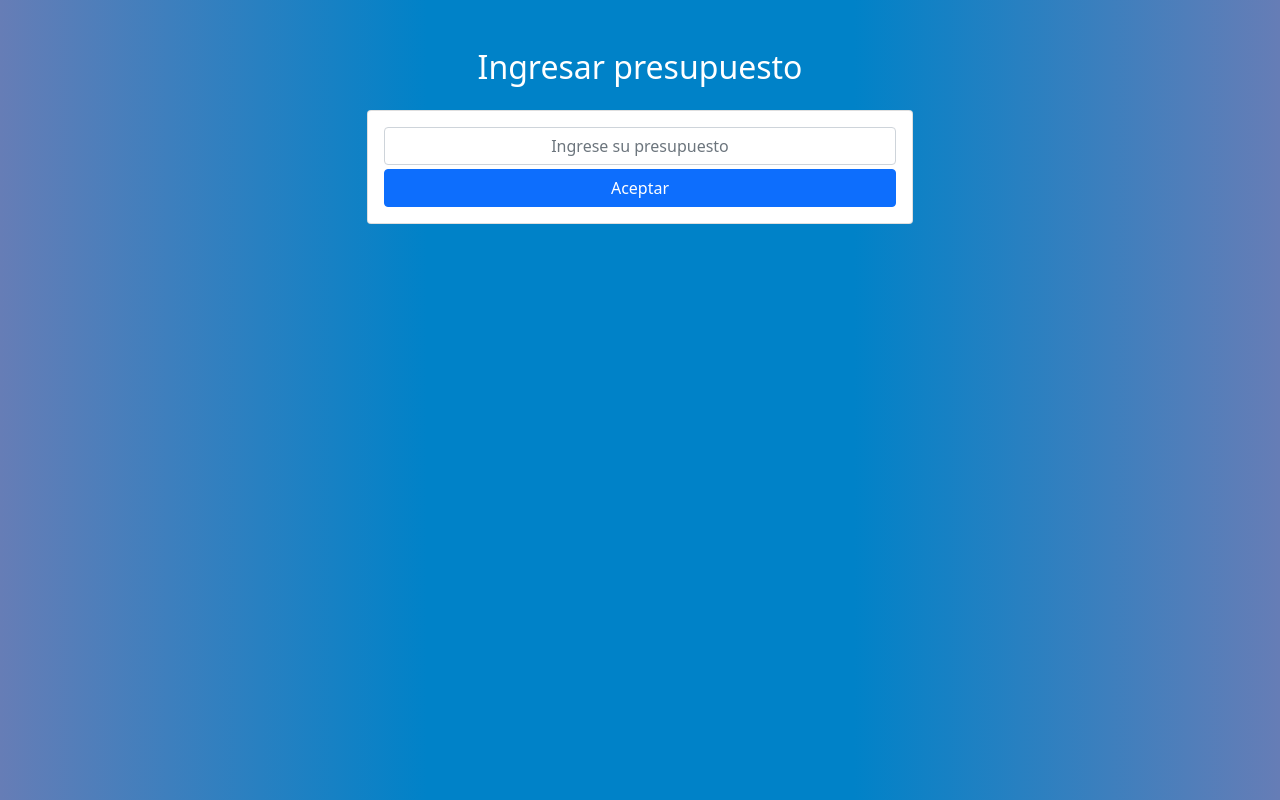
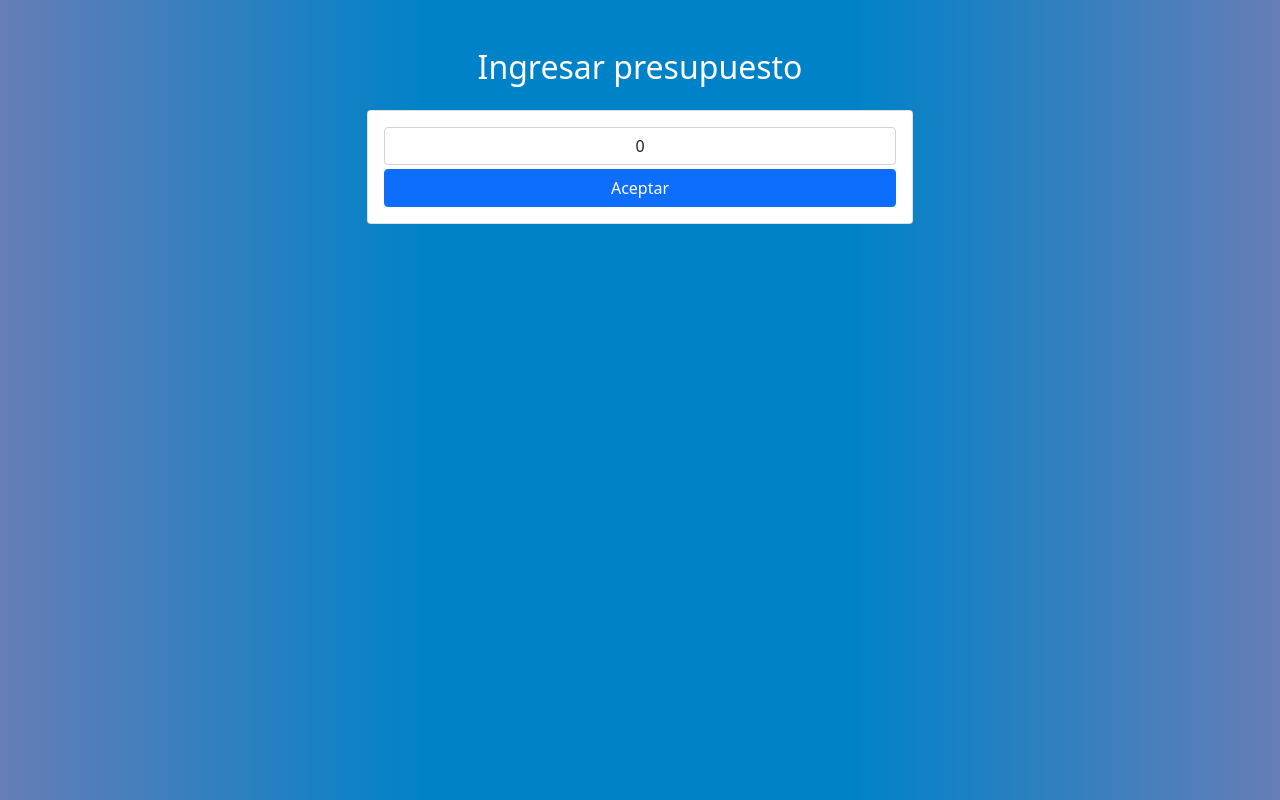
Before and after one commit to renecal/app-presupuesto-angular, an Angular app: page /ingresarPresupuesto in a window 1280 px wide. Built offline with nearby package versions, Linux system fonts and the light colour scheme.

Commit message:
directiva ngModel y cargar modulo formsmodule

```diff
--- a/src/app/app.module.ts
+++ b/src/app/app.module.ts
@@ -7,6 +7,7 @@ import { GastosComponent } from './components/gastos/gastos.component';
 import { IngresarPresupuestoComponent } from './components/ingresar-presupuesto/ingresar-presupuesto.component';
 import { IngresarGastoComponent } from './components/gastos/ingresar-gasto/ingresar-gasto.component';
 import { ListarGastoComponent } from './components/gastos/listar-gasto/listar-gasto.component';
+import { FormsModule } from '@angular/forms';
 
 @NgModule({
   declarations: [
@@ -18,7 +19,8 @@ import { ListarGastoComponent } from './components/gastos/listar-gasto/listar-ga
   ],
   imports: [
     BrowserModule,
-    AppRoutingModule
+    AppRoutingModule,
+    FormsModule
   ],
   providers: [],
   bootstrap: [AppComponent]
--- a/src/app/components/ingresar-presupuesto/ingresar-presupuesto.component.html
+++ b/src/app/components/ingresar-presupuesto/ingresar-presupuesto.component.html
@@ -17,7 +17,12 @@
           </div>
         </div>
         <div class="card-body">
-          <input type="text" class="form-control" placeholder="Ingrese su presupuesto">
+          <input
+          [(ngModel)] = "cantidad"
+          type="text"
+          class="form-control"
+          placeholder="Ingrese su presupuesto"
+          >
           <div class="d-grid gap-2 mt-1">
             <button class="btn btn-primary" type="button">Aceptar</button>
           </div>
```
